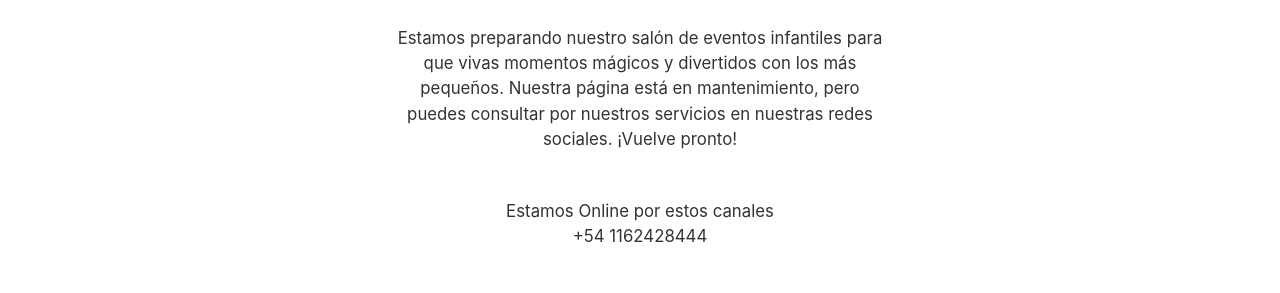
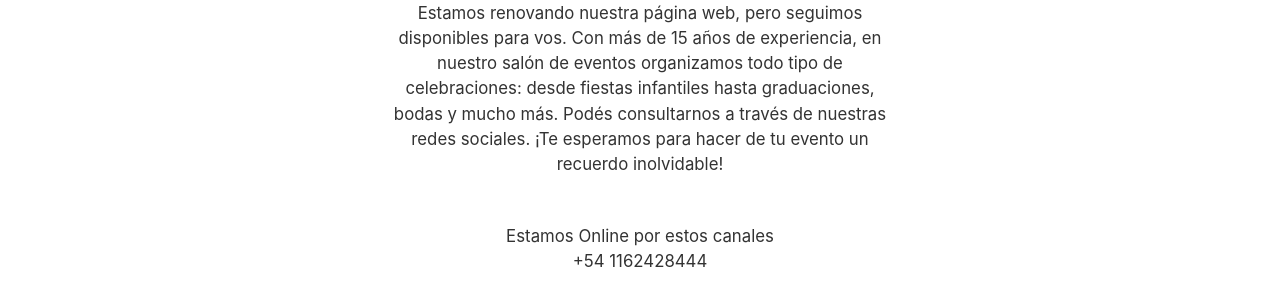
Before and after one commit to yesresetapple/Cpeque-o, a plain HTML site: page index.html in a window 1280 px wide. Shown: the part 237-530 px from the top of the page. Drawn offline with Linux system fonts and the light colour scheme.

Commit message:
Update index.html

```diff
--- a/index.html
+++ b/index.html
@@ -17,7 +17,8 @@
 <!-- SECCIÓN PRÓXIMAMENTE -->
 <section class="hero">
  <h1>Pagina en mantenimiento</h1>
-<p>Estamos preparando nuestro salón de eventos infantiles para que vivas momentos mágicos y divertidos con los más pequeños. Nuestra página está en mantenimiento, pero puedes consultar por nuestros servicios en nuestras redes sociales. ¡Vuelve pronto!</p>
+<p>Estamos renovando nuestra página web, pero seguimos disponibles para vos. Con más de 15 años de experiencia, en nuestro salón de eventos organizamos todo tipo de celebraciones: desde fiestas infantiles hasta graduaciones, bodas y mucho más.
+Podés consultarnos a través de nuestras redes sociales. ¡Te esperamos para hacer de tu evento un recuerdo inolvidable!</p>
 
 <p>Estamos Online por estos canales <br>
 +54 1162428444</p>
@@ -25,7 +26,7 @@
 
   <!-- Botones de redes sociales -->
 <div class="social-buttons">
-  <a href="https://wa.me/5491159293444" target="_blank" aria-label="Facebook">
+  <a href="https://wa.me/5491162428444" target="_blank" aria-label="Facebook">
     <img src="images/e1.png" alt="Facebook" />
   </a>
 
```
